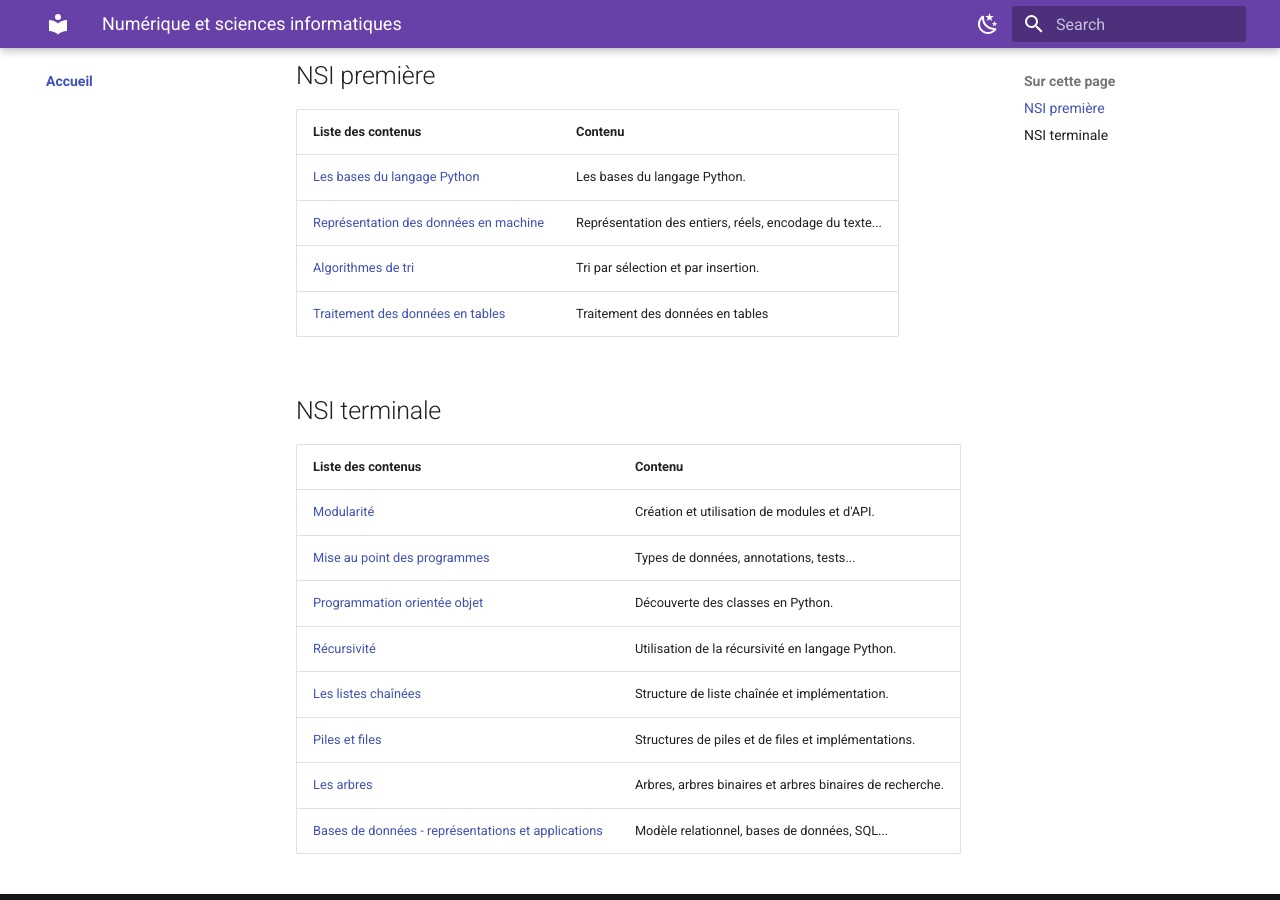
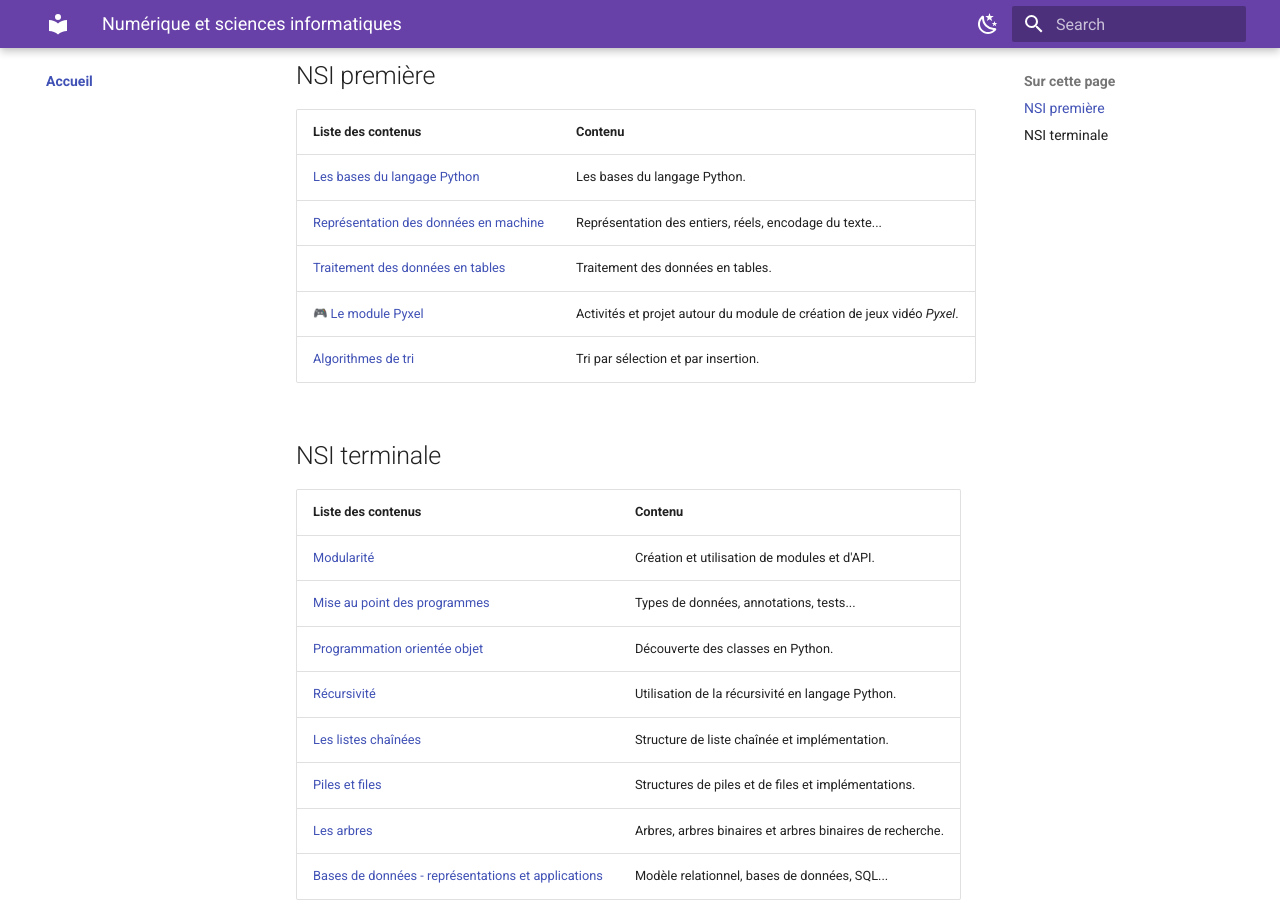
Before and after one commit to erwandemerville/nsi, an MkDocs documentation site: the page built from docs/index.md, in a window 1280 px wide and 900 px high, scrolled down 468 px. Built offline with MkDocs 1.6.1 and Material for MkDocs 9.7.7, drawn with Linux system fonts in a browser that asks for light colours; emoji names are drawn with the system emoji font.

Commit message:
MAJ site

```diff
--- a/docs/index.md
+++ b/docs/index.md
@@ -14,8 +14,9 @@ En cas de questionnements concernant un cours, un exercice, ou quoi que ce soit,
 | -------------------------------------------- | ----------------------------------- |
 | [Les bases du langage Python](premiere/bases_python/index.md) | Les bases du langage Python. |
 | [Représentation des données en machine](premiere/representation_donnees/index.md) | Représentation des entiers, réels, encodage du texte... |
+| [Traitement des données en tables](premiere/traitement_donnees/index.md) | Traitement des données en tables. |
+| [:video_game: Le module Pyxel](premiere/pyxel/index.md) | Activités et projet autour du module de création de jeux vidéo *Pyxel*. |
 | [Algorithmes de tri](premiere/tris/index.md) | Tri par sélection et par insertion. |
-| [Traitement des données en tables](premiere/traitement_donnees/index.md) | Traitement des données en tables |
 
 ## NSI terminale
 
--- a/mkdocs.yml
+++ b/mkdocs.yml
@@ -68,8 +68,10 @@ nav:
       - n-uplets et dictionnaires: premiere/traitement_donnees/n_uplets_dicos.md
       - Cours: premiere/traitement_donnees/cours.md
       - Le module Pandas: premiere/traitement_donnees/pandas.md
-    - Projets avec Pyxel:
+    - Le module Pyxel:
       - premiere/pyxel/index.md
+      - Jeu de snake: premiere/pyxel/snake.md
+      - Projet - Réaliser un jeu vidéo: premiere/pyxel/projetjv.md
     - Tris:
       - premiere/tris/index.md
       - Tri par sélection: premiere/tris/tri_selection.md
```
Also changed, not shown: docs/premiere/index.md (+2 -1 lines), docs/premiere/pyxel/snake.md (+1 -0 lines), docs/premiere/pyxel/projetjv.md (line endings or trailing spaces).
